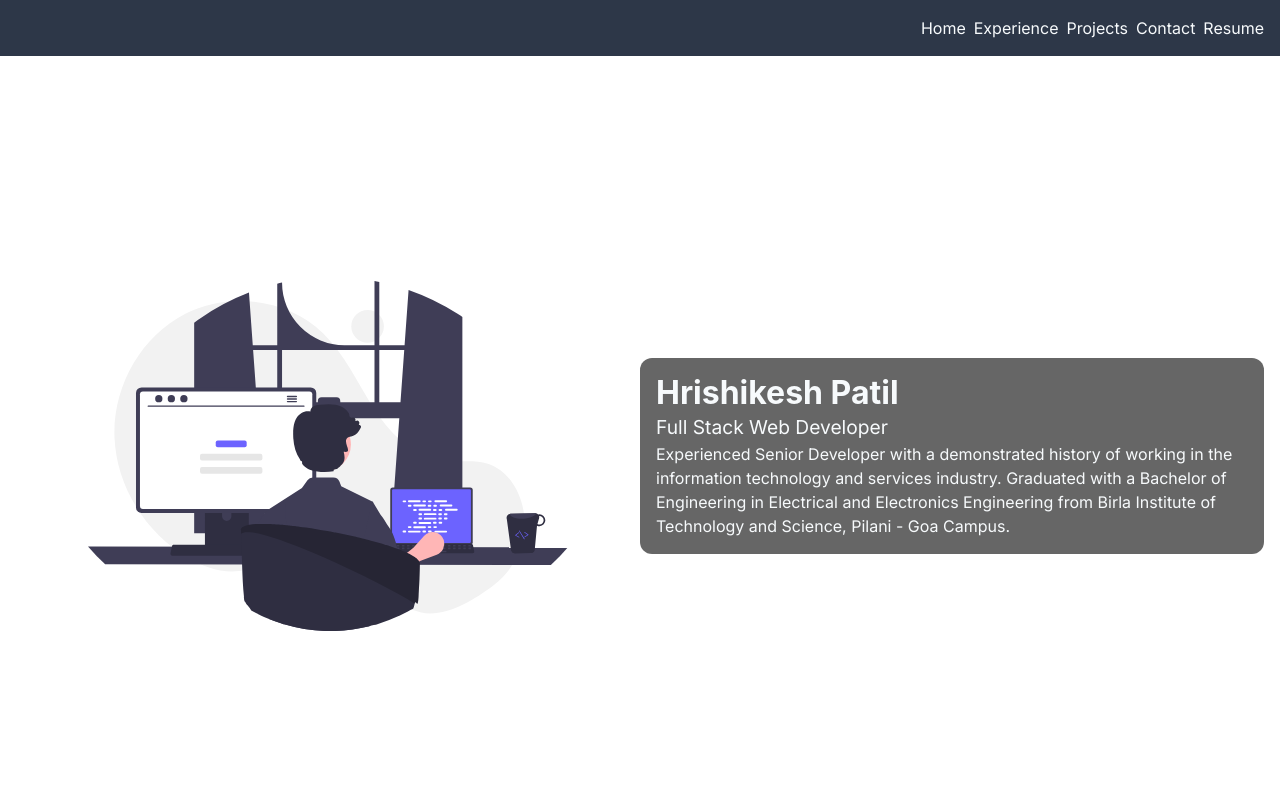
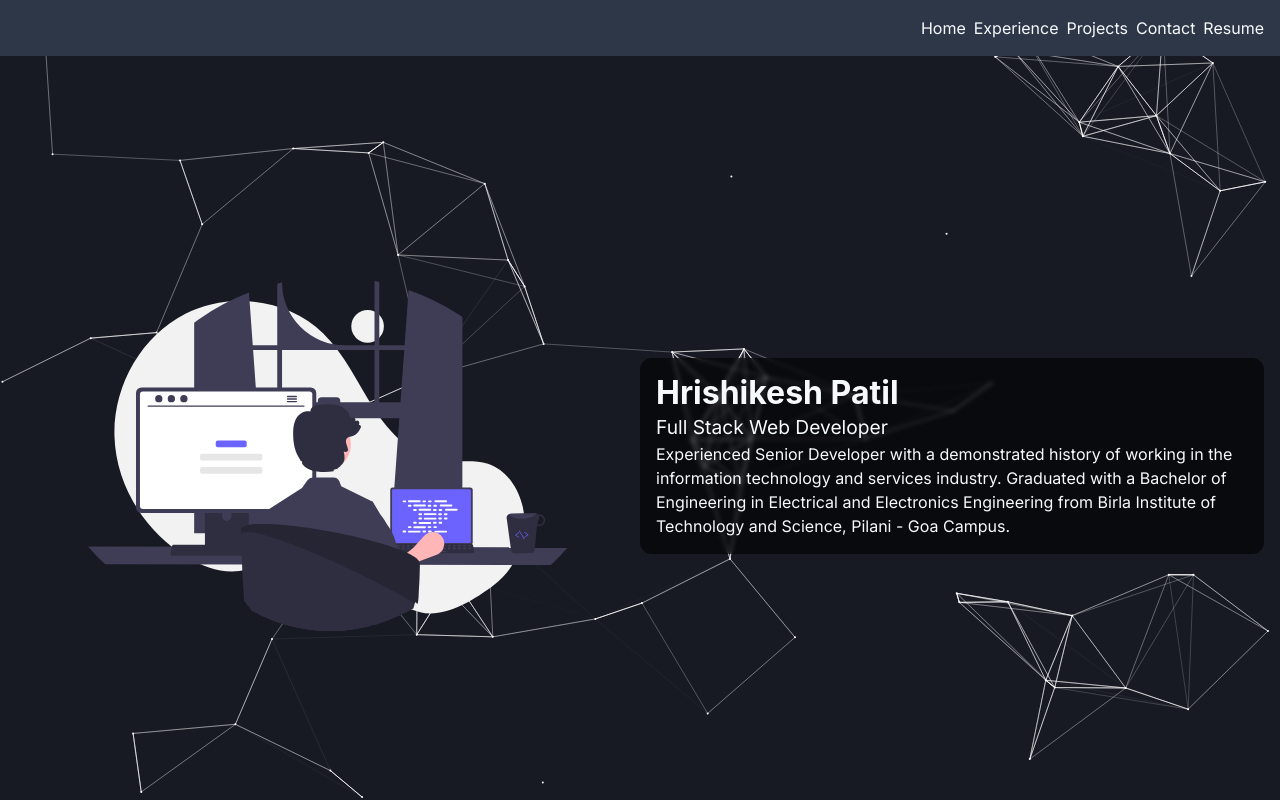
Before and after one commit to riskycase/portfolio, a Next.js app: page / in a window 1280 px wide. Built offline with nearby package versions, Linux system fonts and the light colour scheme.

Commit message:
Minor design changes
Signed-off-by: Hrishikesh Patil <hrishikeshpatil.754@gmail.com>

```diff
--- a/src/app/(headerLayout)/globals.css
+++ b/src/app/(headerLayout)/globals.css
@@ -15,7 +15,9 @@
 }
 
 #tsparticles {
+    background-color: #171923;
     position: fixed;
     width: 100%;
     height: 100%;
+    z-index: -1;
 }
--- a/src/components/redirect/redirectVisibleComponent.tsx
+++ b/src/components/redirect/redirectVisibleComponent.tsx
@@ -14,8 +14,11 @@
       direction="column"
       alignItems="center"
       gap={4}
+      padding={4}
       justifyContent="center"
+      textAlign="center"
       className="h-dvh"
+      wordBreak="keep-all"
     >
       <Heading>You are being redirected</Heading>
       <Text>The link riskycase.in/{link.shortCode} redirects to</Text>
```
